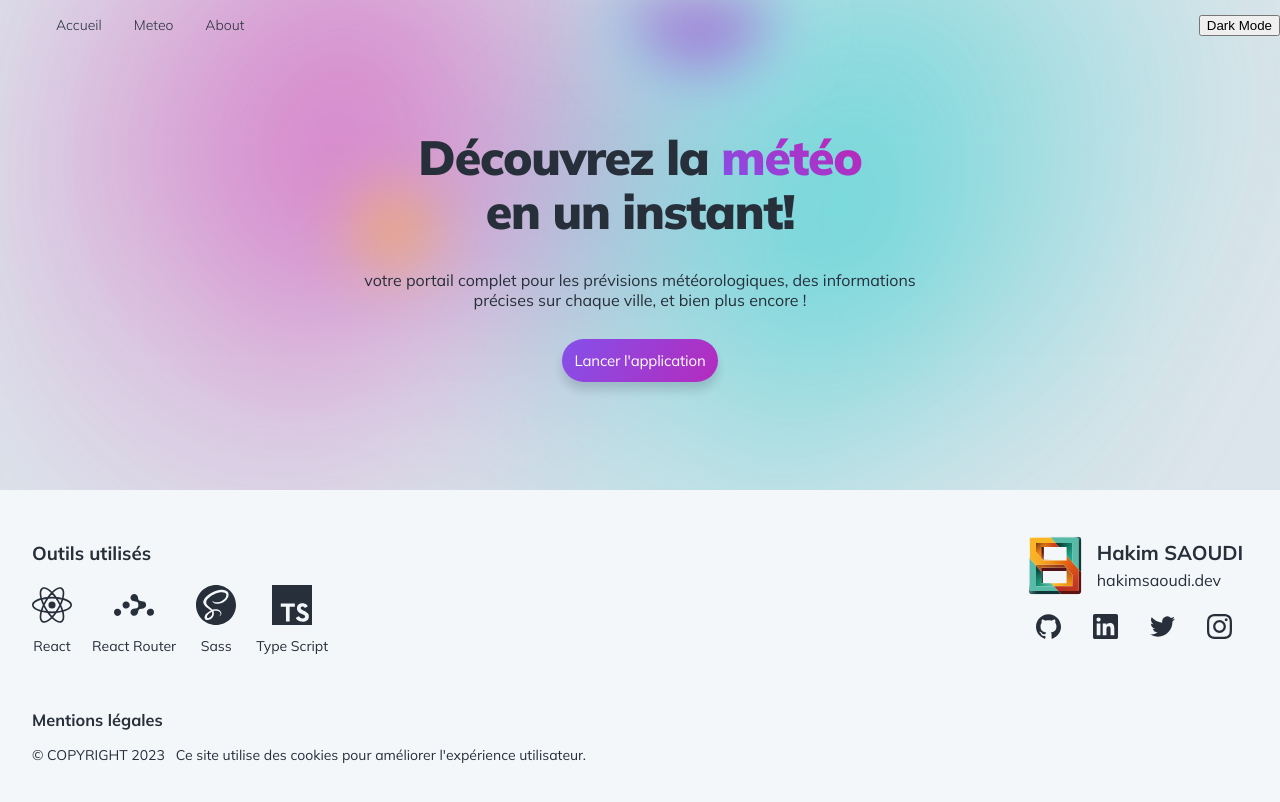
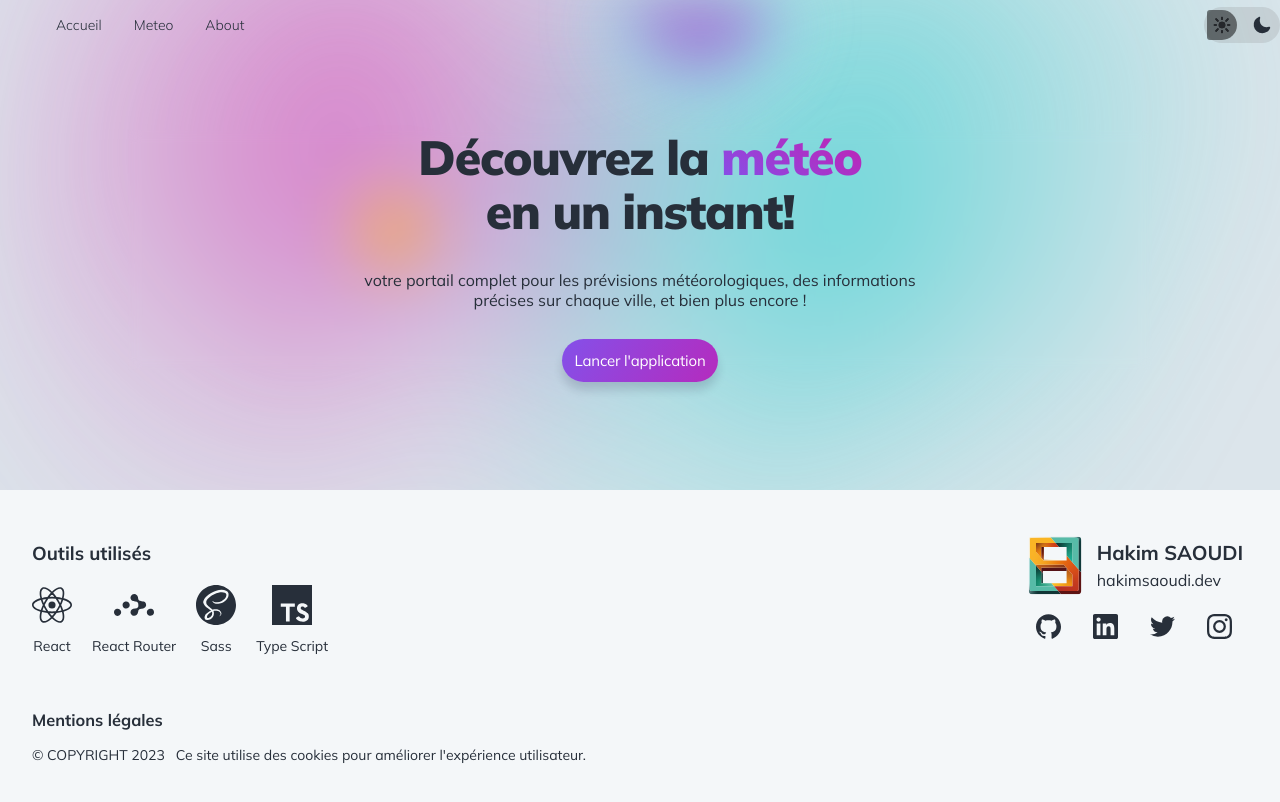
Before and after one commit to saoudi-h/meteo-react-app, a React (Create React App) app: page / in a window 1280 px wide. Shown: the top 802 px of the page. Built offline with nearby package versions, Linux system fonts and the light colour scheme.

Commit message:
update ToggleTheme

```diff
--- /dev/null
+++ b/src/components/header/toggleTheme/ToggleTheme.sass
@@ -0,0 +1,35 @@
+.toggle-theme
+    display: flex
+    justify-content: center
+    align-items: center
+    justify-content: space-between
+    height: 36px
+    width: 76px
+    position: relative
+    padding:
+        left: 3px
+        right: 3px
+    border-radius: 18px
+    backdrop-filter: invert(10%)
+
+    &__svg-box
+        height: 30px
+        width: 30px
+        border-radius: 18px
+        display: flex
+        align-items: center
+        justify-content: center
+        & > svg
+            height: 20px
+            width: 20px
+
+    &__switch
+        height: 30px
+        width: 30px
+        top: 3px
+        left: 3px
+        position: absolute
+        background: rgba(0,0 ,0 ,0.5 )
+        backdrop-filter: invert(20%)
+        z-index: 0
+        transition: left 400ms ease-out 0s, right 400ms ease-out 0s
--- a/src/components/header/toggleTheme/ToggleTheme.tsx
+++ b/src/components/header/toggleTheme/ToggleTheme.tsx
@@ -1,13 +1,67 @@
-import React from 'react';
+import React, { useEffect, useState } from 'react';
 import { useTheme } from '../../../contexts/ThemeContext';
+import './ToggleTheme.sass';
+import SunSvg from '../../icons/SunSvg';
+import MoonSvg from '../../icons/MoonSvg';
+import { useSpring, animated } from '@react-spring/web';
 
 const ToggleTheme: React.FC = () => {
     const { theme, toggleTheme } = useTheme();
+    const [isHovered, setIsHovered] = useState(false);
+    const [leftValue, setLeftValue] = useState("");
+    const [rightValue, setRightValue] = useState("");
+
+
+    useEffect(() => {
+        setLeftValue(theme !== "dark" ? "3px" : "unset");
+        setRightValue(theme !== "dark" ? "unset" : "3px");
+    }, [theme])
+
+    const [springs, api] = useSpring(() => ({
+        to: {
+            width: "30px",
+            x: theme === "dark" ? 30 : 0,
+            borderRadius: theme === "dark" ? "15px 3px 3px 15px" : "3px 15px 15px 3px"
+        },
+    }));
+
+
+    const handleToggle = () => {
+        const borderRadiusValue = theme === "dark" ? "15px 3px 3px 15px" : "3px 15px 15px 3px";
+
+        api.start({
+            borderRadius: borderRadiusValue,
+        });
+        toggleTheme();
+    };
+
+    const handleMouseOver = () => {
+        if (!isHovered) {
+            setIsHovered(true);
+            api.start({
+                width: "40px"
+            });
+        }
+    };
+
+    const handleMouseLeave = () => {
+        setIsHovered(false);
+        api.start({
+            width: "30px"
+        });
+    };
+
 
     return (
-        <button onClick={toggleTheme}>
-            {theme === 'light' ? 'Dark' : 'Light'} Mode
-        </button>
+        <div className='toggle-theme'>
+            <animated.div className='toggle-theme__switch' style={{ left: leftValue, right: rightValue, ...springs }} />
+            <div className='toggle-theme__svg-box' onMouseOver={handleMouseOver} onClick={handleToggle} onMouseLeave={handleMouseLeave}>
+                <SunSvg />
+            </div>
+            <div className='toggle-theme__svg-box' onMouseOver={handleMouseOver} onClick={handleToggle} onMouseLeave={handleMouseLeave}>
+                <MoonSvg />
+            </div>
+        </div>
     );
 };
 
```
